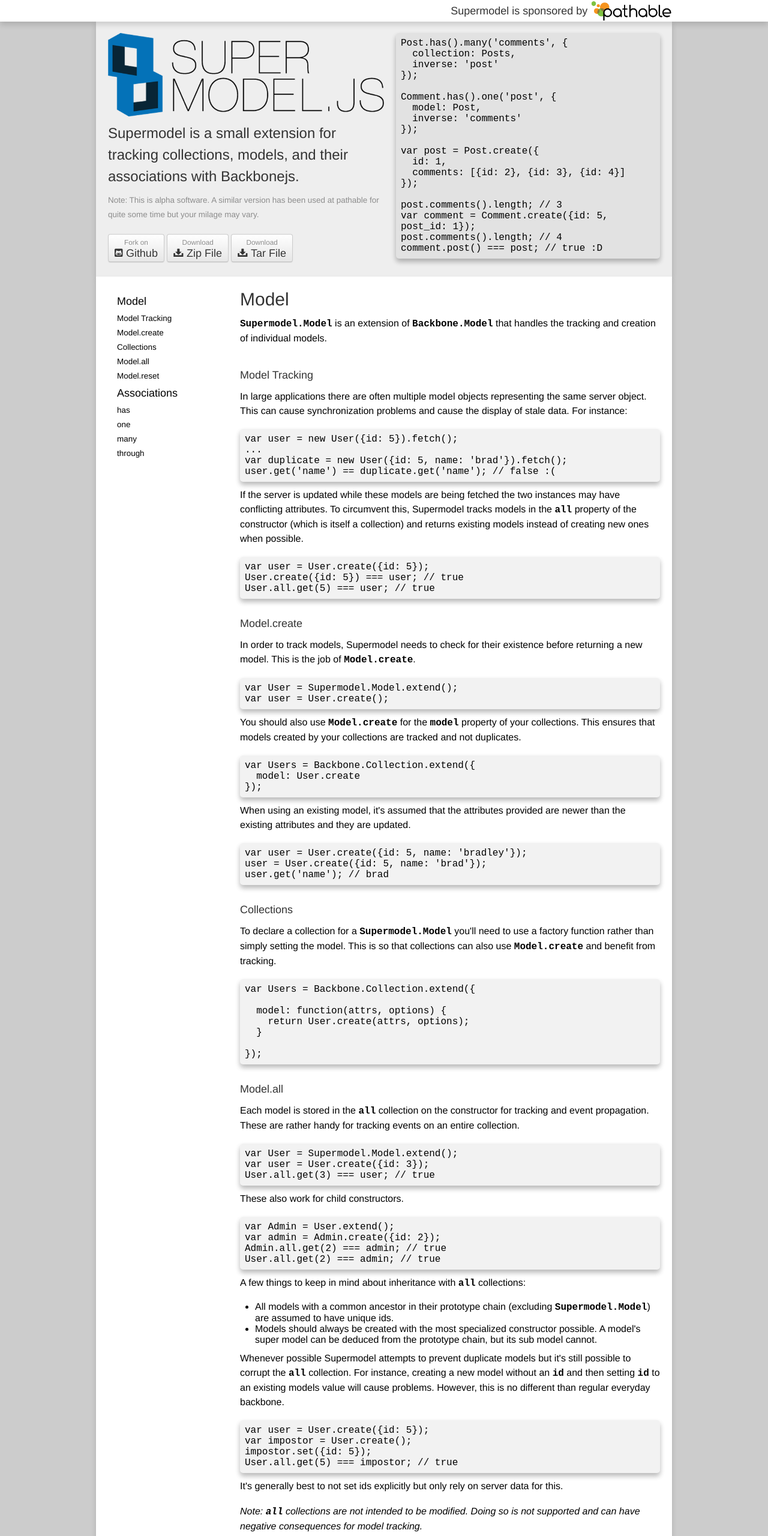
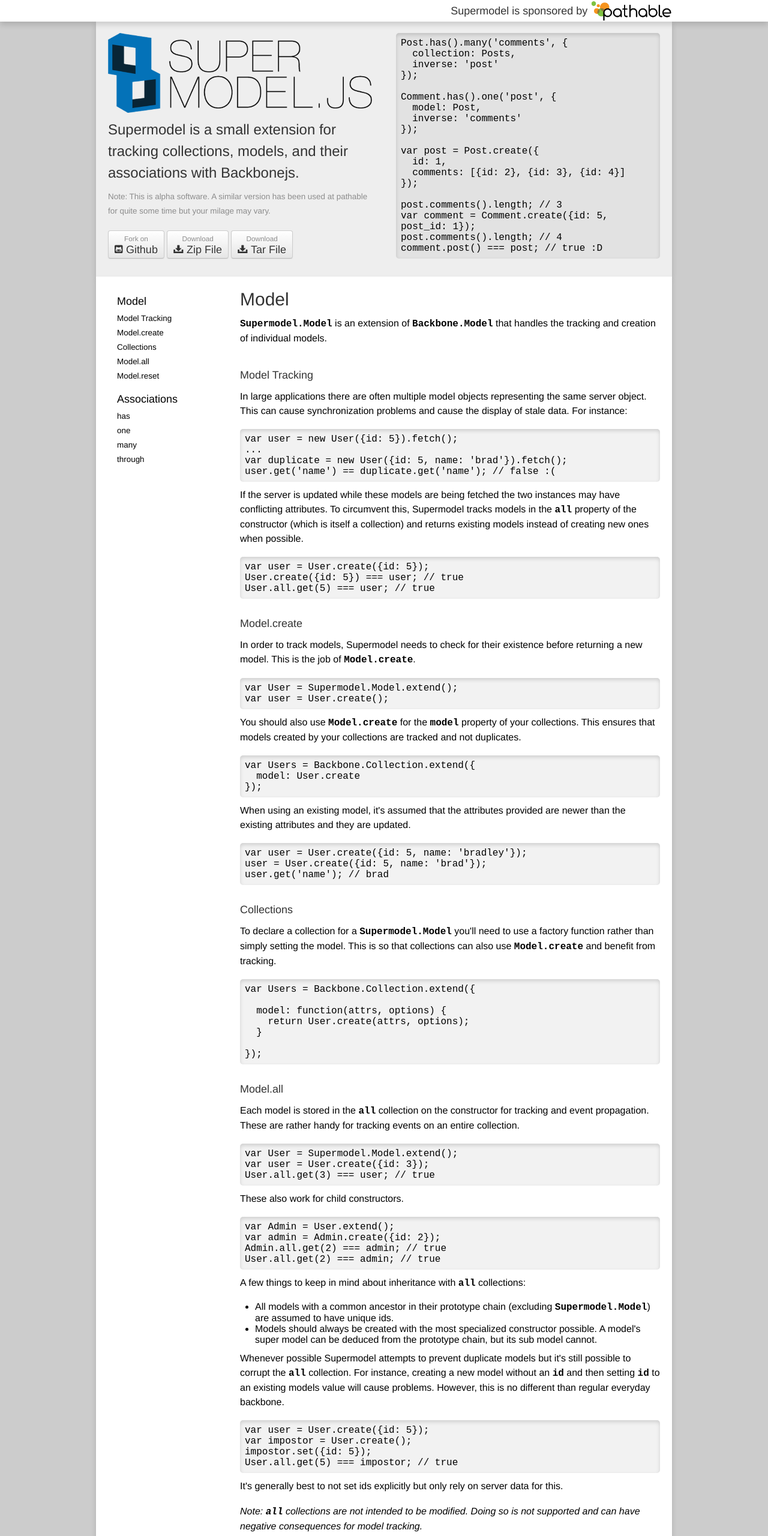
Before and after one commit to pathable/supermodel, a plain HTML site: page index.html in a window 1280 px wide. Shown: the top 2560 px of the page at 60% size. Drawn offline with Linux system fonts and the light colour scheme; a script that the page names is missing.

Commit message:
Design tweaks and scroll handler fix.

```diff
--- a/css/styles.css
+++ b/css/styles.css
@@ -2563,7 +2563,7 @@
   .nav-list > .nav-list-item > .nav-list-link:hover {
     text-decoration: none;
     color: white;
-    background-color: #77b43e; }
+    background-color: #0472b7; }
 
 .nav-list > .nav-list-item > .nav-list-link,
 .nav-list .nav-header {
@@ -3045,9 +3045,9 @@
   border-radius: 5px;
   line-height: 18px;
   font-weight: normal;
-  -webkit-box-shadow: 0 5px 9px 0 rgba(0, 0, 0, 0.15);
-  -moz-box-shadow: 0 5px 9px 0 rgba(0, 0, 0, 0.15);
-  box-shadow: 0 5px 9px 0 rgba(0, 0, 0, 0.15);
+  -webkit-box-shadow: inset 0 3px 6px 0 rgba(0, 0, 0, 0.15);
+  -moz-box-shadow: inset 0 3px 6px 0 rgba(0, 0, 0, 0.15);
+  box-shadow: inset 0 3px 6px 0 rgba(0, 0, 0, 0.15);
 }
 .fixed-top {
   position: fixed;
--- a/index.html
+++ b/index.html
@@ -14,9 +14,11 @@
 
       <div class='fluid-grid-2 secondary-bg pal shadow-outer'>
         <div class='fluid-1'>
-          <img class='block' src='logo.png' />
-          <div class='h2 ptm pbm'>Supermodel is a small extension for tracking collections, models, and their associations with Backbonejs.</div>
-          <div class='small quiet'>Note: This is alpha software. A similar version has been used at pathable for quite some time but your milage may vary.</div>
+          <div class="prl">
+            <img class='block' src='logo.png'>
+          </div>
+          <div class='h2 ptm pbm mrl'>Supermodel is a small extension for tracking collections, models, and their associations with Backbonejs.</div>
+          <div class='small quiet mrl'>Note: This is alpha software. A similar version has been used at pathable for quite some time but your milage may vary.</div>
           <div class="ptl">
             <a class="btn" href="//github.com/pathable/supermodel" target="_blank">
               <div class="light small quiet">Fork on</div>
@@ -32,7 +34,7 @@
             </a>
           </div>
         </div><div class="fluid-1">
-          <pre class="mll shadow-outer rounded colorize language-javascript"><code>Post.has().many('comments', {
+          <pre class="mll colorize language-javascript"><code>Post.has().many('comments', {
   collection: Posts,
   inverse: 'post'
 });
@@ -56,10 +58,10 @@
 
       <div class="mixed-row pal primary-bg shadow-outer bbl bbr">
         <div class="fixed prl">
-          <div class='small width-20 pts pbs'>
-            <ul class='no-list nav-list'>
+          <div class='width-20'>
+            <ul class='small nav-list no-list width-20 pts pbs'>
               <li class="nav-list-item">
-                <a class='h3 nav-list-link' href='#model'>Model</a>
+                <a class='h3 light nav-list-link' href='#model'>Model</a>
               </li>
               <li class="nav-list-item">
                 <a class='nav-list-link' href='#model_tracking'>Model Tracking</a>
@@ -73,11 +75,11 @@
               <li class="nav-list-item">
                 <a class='nav-list-link' href='#model.all'>Model.all</a>
               </li>
-              <li class="nav-list-item">
+              <li class="nav-list-item mbm">
                 <a class='nav-list-link' href='#model.reset'>Model.reset</a>
               </li>
               <li class="nav-list-item">
-                <a class='h3 nav-list-link' href='#associations'>Associations</a>
+                <a class='h3 light nav-list-link' href='#associations'>Associations</a>
               </li>
               <li class="nav-list-item">
                 <a class='nav-list-link' href='#has'>has</a>
@@ -107,33 +109,33 @@
           <section>
             <a class='h3' name='model_tracking'>Model Tracking</a>
             <p>In large applications there are often multiple model objects representing the same server object. This can cause synchronization problems and cause the display of stale data. For instance:</p>
-            <pre class='shadow-outer rounded colorize language-javascript mbm'><code>var user = new User({id: 5}).fetch();
+            <pre class='colorize language-javascript mbm'><code>var user = new User({id: 5}).fetch();
 ...
 var duplicate = new User({id: 5, name: 'brad'}).fetch();
 user.get('name') == duplicate.get('name'); // false :(</code></pre>
             <p>If the server is updated while these models are being fetched the two instances may have conflicting attributes.  To circumvent this, Supermodel tracks models in the <code>all</code> property of the constructor (which is itself a collection) and returns existing models instead of creating new ones when possible.</p>
-            <pre class='shadow-outer rounded colorize language-javascript'><code>var user = User.create({id: 5});
+            <pre class='colorize language-javascript'><code>var user = User.create({id: 5});
 User.create({id: 5}) === user; // true
 User.all.get(5) === user; // true</code></pre>
           </section>
           <section>
             <a class='h3' name='model.create'>Model.create</a>
             <p>In order to track models, Supermodel needs to check for their existence before returning a new model.  This is the job of <code>Model.create</code>.</p>
-            <pre class='shadow-outer rounded colorize language-javascript'><code>var User = Supermodel.Model.extend();
+            <pre class='colorize language-javascript'><code>var User = Supermodel.Model.extend();
 var user = User.create();</code></pre>
             <p>You should also use <code>Model.create</code> for the <code>model</code> property of your collections.  This ensures that models created by your collections are tracked and not duplicates.</p>
-            <pre class='shadow-outer rounded colorize language-javascript'><code>var Users = Backbone.Collection.extend({
+            <pre class='colorize language-javascript'><code>var Users = Backbone.Collection.extend({
   model: User.create
 });</code></pre>
             <p>When using an existing model, it's assumed that the attributes provided are newer than the existing attributes and they are updated.</p>
-            <pre class='shadow-outer rounded colorize language-javascript'><code>var user = User.create({id: 5, name: 'bradley'});
+            <pre class='colorize language-javascript'><code>var user = User.create({id: 5, name: 'bradley'});
 user = User.create({id: 5, name: 'brad'});
 user.get('name'); // brad</code></pre>
           </section>
           <section>
             <a class='h3' name='Collections'>Collections</a>
             <p>To declare a collection for a <code>Supermodel.Model</code> you'll need to use a factory function rather than simply setting the model.  This is so that collections can also use <code>Model.create</code> and benefit from tracking.</p>
-            <pre class='shadow-outer rounded colorize language-javascript'><code>var Users = Backbone.Collection.extend({
+            <pre class='colorize language-javascript'><code>var Users = Backbone.Collection.extend({
 
   model: function(attrs, options) {
     return User.create(attrs, options);
@@ -144,11 +146,11 @@
           <section>
             <a class='h3' name='model.all'>Model.all</a>
             <p>Each model is stored in the <code>all</code> collection on the constructor for tracking and event propagation.  These are rather handy for tracking events on an entire collection.</p>
-            <pre class='shadow-outer rounded colorize language-javascript'><code>var User = Supermodel.Model.extend();
+            <pre class='colorize language-javascript'><code>var User = Supermodel.Model.extend();
 var user = User.create({id: 3});
 User.all.get(3) === user; // true</code></pre>
             <p>These also work for child constructors.</p>
-            <pre class='shadow-outer rounded colorize language-javascript'><code>var Admin = User.extend();
+            <pre class='colorize language-javascript'><code>var Admin = User.extend();
 var admin = Admin.create({id: 2});
 Admin.all.get(2) === admin; // true
 User.all.get(2) === admin; // true</code></pre>
@@ -158,7 +160,7 @@
               <li>Models should always be created with the most specialized constructor possible.  A model's super model can be deduced from the prototype chain, but its sub model cannot.</li>
             </ul>
             <p>Whenever possible Supermodel attempts to prevent duplicate models but it's still possible to corrupt the <code>all</code> collection.  For instance, creating a new model without an <code>id</code> and then setting <code>id</code> to an existing models value will cause problems.  However, this is no different than regular everyday backbone.</p>
-            <pre class='shadow-outer rounded colorize language-javascript'><code>var user = User.create({id: 5});
+            <pre class='colorize language-javascript'><code>var user = User.create({id: 5});
 var impostor = User.create();
 impostor.set({id: 5});
 User.all.get(5) === impostor; // true</code></pre>
@@ -169,20 +171,20 @@
           <section>
             <a class='h3' name='model.reset'>Model.reset</a>
             <p><code>Supermodel.Model.reset</code> is used to remove associations and tracked models so they can be garbage collected.  This is also useful for testing.</p>
-            <pre class='shadow-outer rounded colorize language-javascript'><code>var user = User.create({id: 3});
+            <pre class='colorize language-javascript'><code>var user = User.create({id: 3});
 User.reset();
 User.all.get(3); // null</code></pre>
           </section>
           <section>
             <a class='h1' name='associations'>Associations</a>
             <p>When initializing models or changing their attributes, there is often plenty of information to wire up associations between models.</p>
-            <pre class='shadow-outer rounded colorize language-javascript'><code>var user = new User({id: 5});
+            <pre class='colorize language-javascript'><code>var user = new User({id: 5});
 var membership = new Membership({id: 2, user_id: 5});
 
 membership.user === user; // false :(
 user.memberships.contains(membership); // false :(</code></pre>
             <p>The problem is finding the correct model and ensuring it's the canonical representation of that model.  <code>Supermodel.Model</code> already handles these things for us so all that's left is to wire up specific associations.</p>
-            <pre class='shadow-outer rounded colorize language-javascript'><code>User.has().many('memberships', {
+            <pre class='colorize language-javascript'><code>User.has().many('memberships', {
   collection: Memberships,
   inverse: 'user'
 });
@@ -208,7 +210,7 @@
             <a class='h3' name='one'>one</a>
             <p><code>Constructor.has().one(name, options)</code></p>
             <p><span class="b i">Instances of Constructor</span> should contain a reference to one model, stored in the property specified by <span class="b i">store</span> and retrieved using the function specified by <span class="b i">name</span>.</p>
-            <pre class='shadow-outer rounded colorize language-javascript'><code>User.has().one('settings', {
+            <pre class='colorize language-javascript'><code>User.has().one('settings', {
   model: Settings,
   inverse: 'user'
 });
@@ -238,7 +240,7 @@
             <a class='h3' name='many'>many</a>
             <p><code>Constructor.has().many(name, options)</code></p>
             <p>Instances of <span class="b i">Constructor</span> should contain a collection with many models, retrieved with a function stored at <span class="b i">store</span> and retrieved with the function stored at <span class="b i">name</span>.</p>
-            <pre class='shadow-outer rounded colorize language-javascript'><code>User.has().many('memberships', {
+            <pre class='colorize language-javascript'><code>User.has().many('memberships', {
   collection: Memberships,
   inverse: 'user'
 });
@@ -269,7 +271,7 @@
             <p>The functionality of <code>many</code> is changed significantly when a <code>through</code> option is
 specified.  It's intended to track many-to-many associations through other
 collections.  For example:</p>
-            <pre class='shadow-outer rounded colorize language-javascript'><code>User.has()
+            <pre class='colorize language-javascript'><code>User.has()
   .many('memberships', {
     collection: Memberships,
     inverse: 'user'
@@ -319,11 +321,12 @@
   <script type="text/javascript" src="js/jquery-1.7.1.min.js"></script>
   <script type="text/javascript" src="js/highlight.pack.js"></script>
   <script type="text/javascript">
+
     $(document).ready(function() {
-      var $navList = $('.nav-list'), $body = $('body');
+      var $navList = $('.nav-list'), $window = $(window);
       $('.colorize').each(function(i, e) {hljs.highlightBlock(e)});
-      $(window).on('scroll', function() {
-        if ($body.scrollTop() - $navList.parent().offset()['top'] >= -46) {
+      $window.on('scroll', function() {
+        if ($window.scrollTop() - $navList.parent().offset()['top'] >= -46) {
           $navList.css({
             'position':'fixed',
             'top':'46px'
@@ -333,5 +336,6 @@
         }
       });
     });
+
   </script>
 </body>
```
